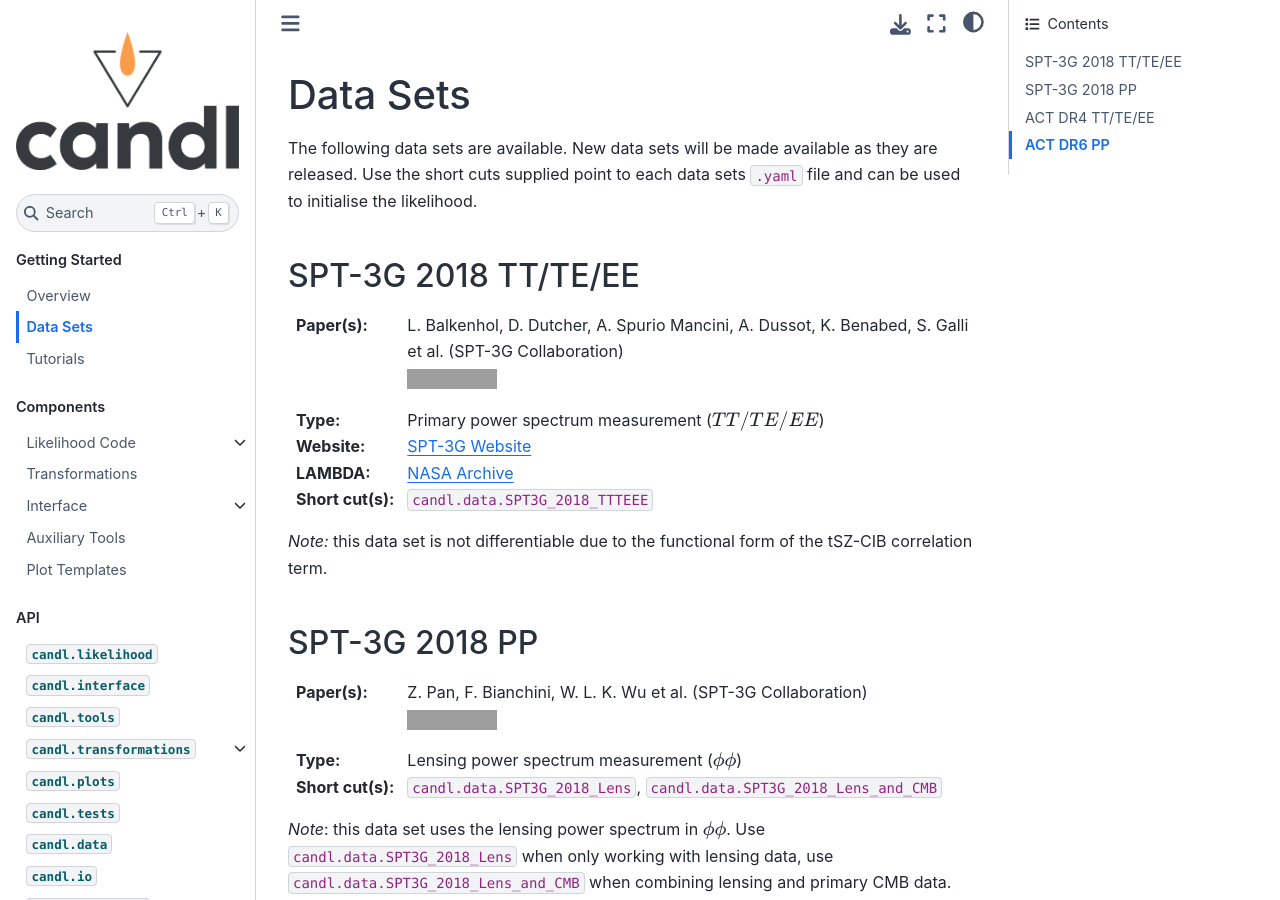
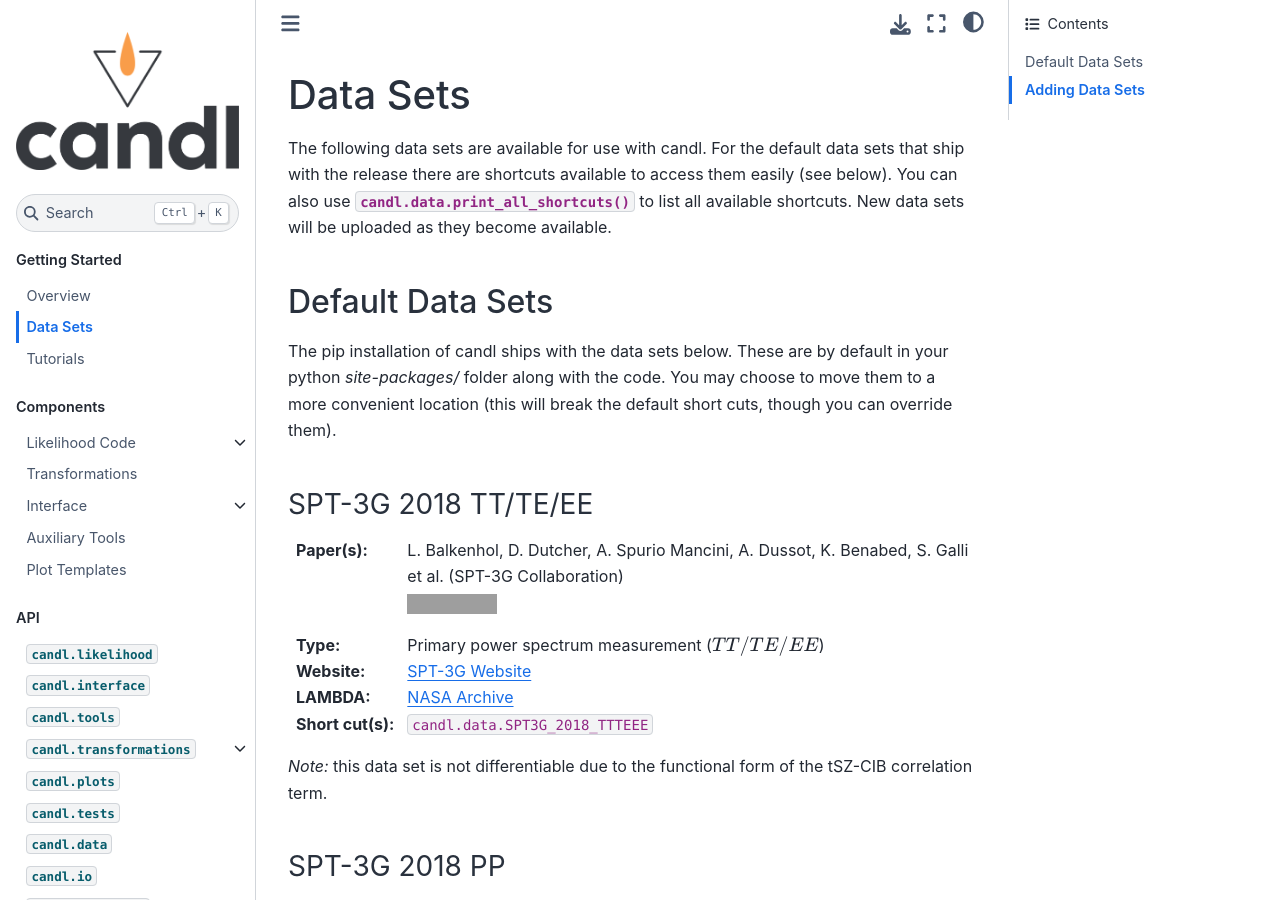
Before and after one commit to Lbalkenhol/candl, a Sphinx documentation site: the page built from docs/data/data_overview.rst, in a window 1280 px wide and 900 px high. Built offline with Sphinx 7.4.7 and the Sphinx Book theme 1.1.4, drawn with Linux system fonts in a browser that asks for light colours; some of the changed text lies outside the part shown; grey boxes are pictures that could not be loaded.

Commit message:
Added more info about data sets

```diff
--- a/docs/data/data_overview.rst
+++ b/docs/data/data_overview.rst
@@ -1,11 +1,20 @@
 Data Sets
 =================================================
 
-The following data sets are available. New data sets will be made available as they are released.
-Use the short cuts supplied point to each data sets ``.yaml`` file and can be used to initialise the likelihood.
+The following data sets are available for use with candl.
+For the default data sets that ship with the release there are shortcuts available to access them easily (see below).
+You can also use :func:`candl.data.print_all_shortcuts` to list all available shortcuts.
+New data sets will be uploaded as they become available.
+
+Default Data Sets
+-------------------------------------------------
+
+The pip installation of candl ships with the data sets below.
+These are by default in your python `site-packages/` folder along with the code.
+You may choose to move them to a more convenient location (this will break the default short cuts, though you can override them).
 
 SPT-3G 2018 TT/TE/EE
--------------------------------------------------
+^^^^^^^^^^^^^^^^^^^^^^^^^^^^^^^^^^^^^^^^^^^^^^^^^
 
 .. |spt3g18ttteee| image:: https://img.shields.io/badge/arXiv-2212.05642-b31b1b.svg
    :target: https://arxiv.org/abs/2212.05642
@@ -29,7 +38,7 @@
 *Note:* this data set is not differentiable due to the functional form of the tSZ-CIB correlation term.
 
 SPT-3G 2018 PP
--------------------------------------------------
+^^^^^^^^^^^^^^^^^^^^^^^^^^^^^^^^^^^^^^^^^^^^^^^^^
 
 .. |spt3g18pp| image:: https://img.shields.io/badge/arXiv-2308.11608-b31b1b.svg
    :target: https://arxiv.org/abs/2308.11608
@@ -48,7 +57,7 @@
 Use ``candl.data.SPT3G_2018_Lens`` when only working with lensing data, use ``candl.data.SPT3G_2018_Lens_and_CMB`` when combining lensing and primary CMB data.
 
 ACT DR4 TT/TE/EE
--------------------------------------------------
+^^^^^^^^^^^^^^^^^^^^^^^^^^^^^^^^^^^^^^^^^^^^^^^^^
 
 .. |actdr4ttteee_aiola| image:: https://img.shields.io/badge/arXiv-2007.07288-b31b1b.svg
    :target: https://arxiv.org/abs/2007.07288
@@ -75,7 +84,7 @@
 The likelihood refers to the deep data as ``dxd`` and the wide data as ``wxw``.
 
 ACT DR6 PP
--------------------------------------------------
+^^^^^^^^^^^^^^^^^^^^^^^^^^^^^^^^^^^^^^^^^^^^^^^^^
 
 .. |actdr4pp_madhavacheril| image:: https://img.shields.io/badge/arXiv-2304.05203-b31b1b.svg
    :target: https://arxiv.org/abs/2304.05203
@@ -100,3 +109,11 @@
 *Note*: this data set uses the lensing power spectrum in :math:`\kappa\kappa`.
 For the ACT + Planck lensing combination see also `Carron, Mirmelstein, Lewis 2023 <https://arxiv.org/abs/2206.07773>`_.
 Use ``candl.data.ACT_DR6_Lens`` when only working with lensing data, use ``candl.data.ACT_DR6_Lens_and_CMB`` when combining lensing and primary CMB data.
+
+Adding Data Sets
+-------------------------------------------------
+
+If you wish to install data sets separately from the code, please download the desired folders individually from the GitHub repo.
+You can place these wherever you like.
+It simply suffices to point to the ``.yaml`` file of a likelihood to initialise it.
+If you wish to build your own data sets, please consult the information :ref:`here<Data Structure>`.
```
Also changed, not shown: 1 other file.
